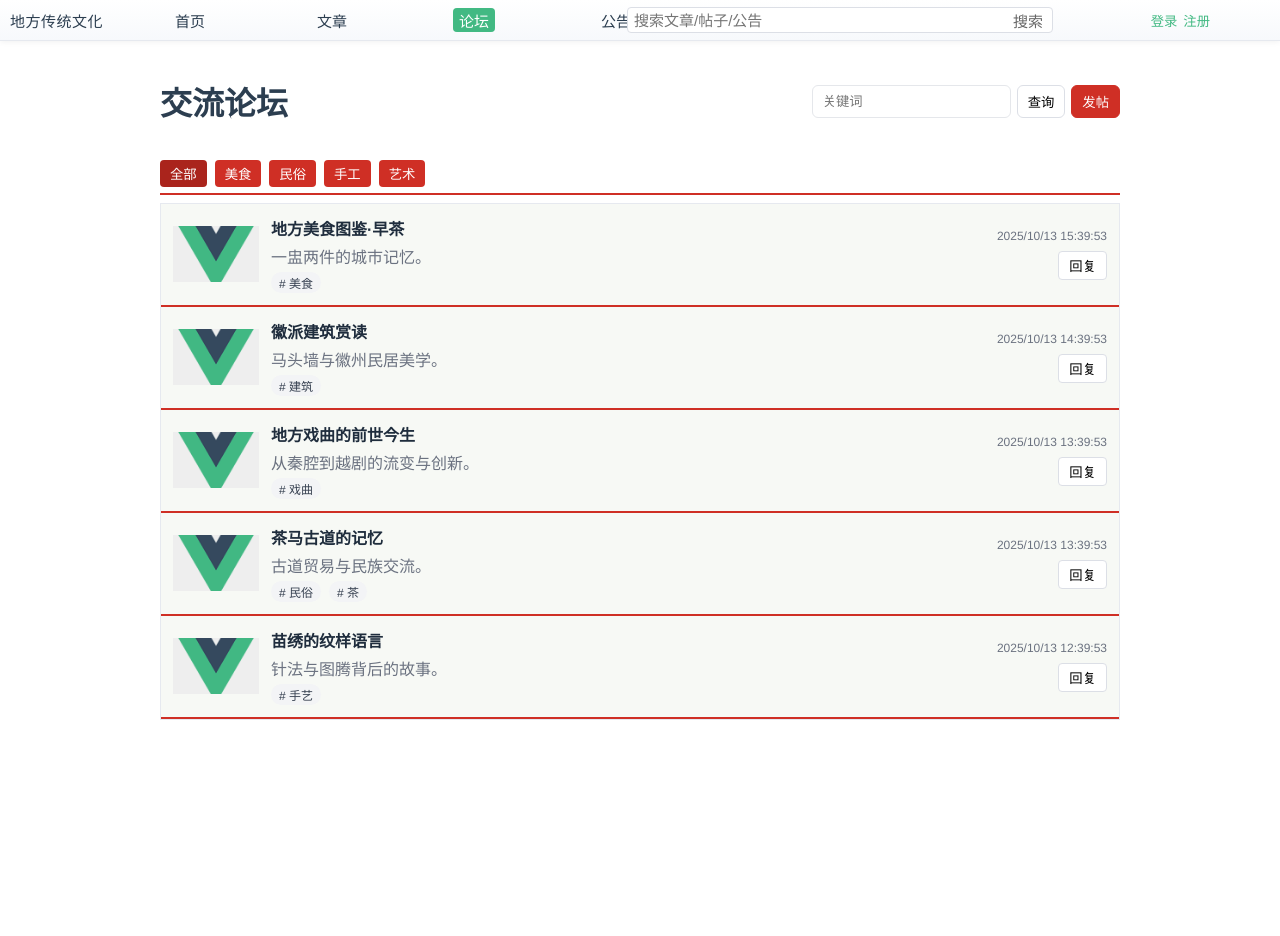
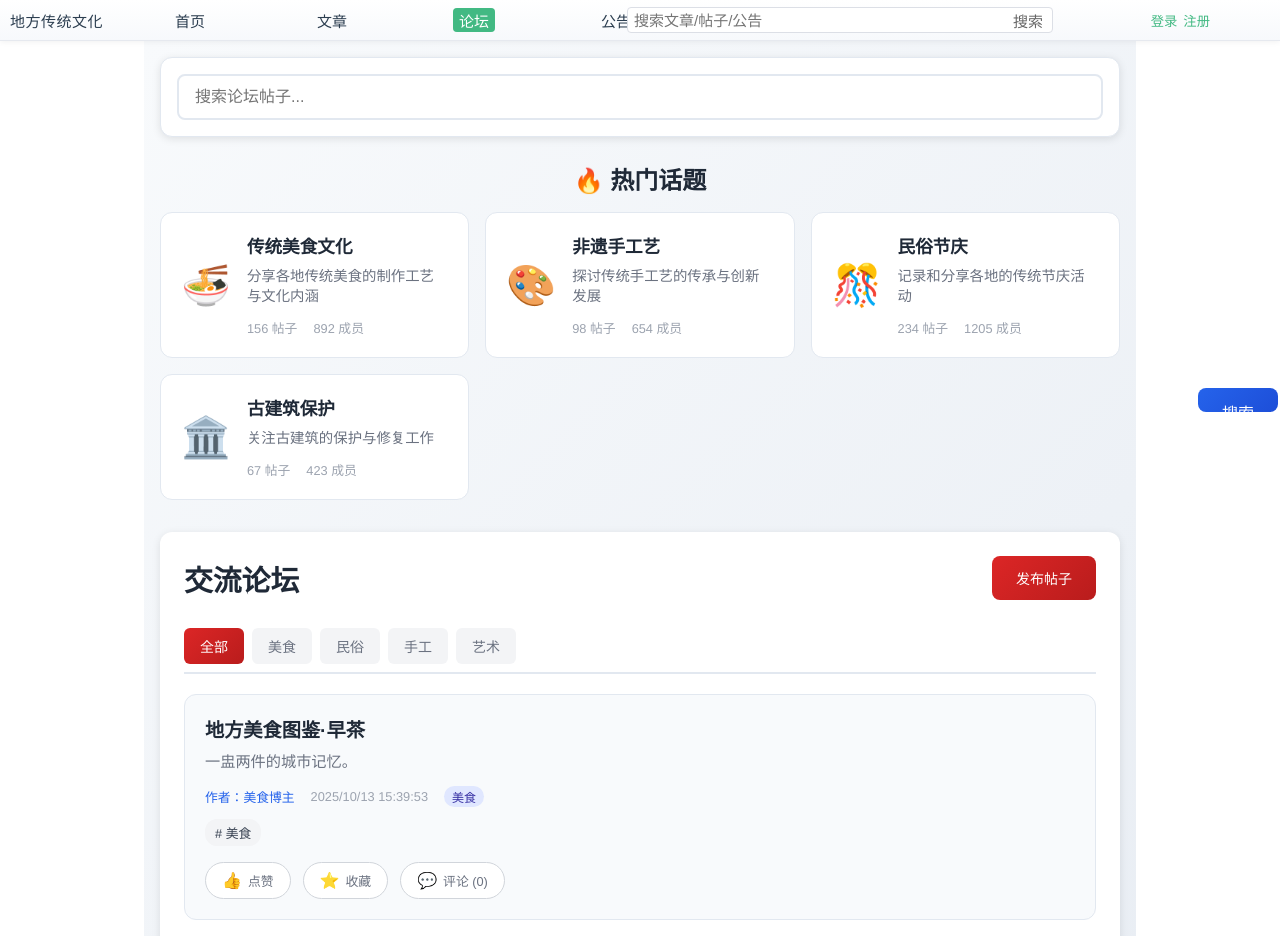
Before and after one commit to LXY804/localculture, a Vue app in the folder vue2-app/: page /#/forum in a window 1280 px wide. Shown: the top 936 px of the page. Before the commit the page ends 800 px from the top, so only its background shows below. Built offline with nearby package versions, Linux system fonts and the light colour scheme.

Commit message:
论坛页面完善
在论坛页面添加热门话题和交互功能；更新script部分，添加Vuex集成和新的数据；修复重复的computed；使用现有的Modal组件实现基本论坛交互功能。

```diff
--- a/vue2-app/src/views/Forum.vue
+++ b/vue2-app/src/views/Forum.vue
@@ -1,31 +1,85 @@
 <template>
   <div class="page">
-    <div class="header">
-      <h1>交流论坛</h1>
-      <div class="searchbar">
-        <input v-model="q" placeholder="关键词" @keyup.enter="applyFilter" />
-        <button @click="applyFilter">查询</button>
-        <button class="publish-btn" @click="openPostModal">发帖</button>
+    <!-- 搜索区域 -->
+    <div class="search-section">
+      <input v-model="q" class="search-input" placeholder="搜索论坛帖子..." @keyup.enter="applyFilter" />
+      <button class="search-btn" @click="applyFilter">搜索</button>
+    </div>
+
+    <!-- 热门话题区域 -->
+    <div class="hot-topics-section">
+      <h2 class="section-title">🔥 热门话题</h2>
+      <div class="hot-topics-grid">
+        <div
+          v-for="topic in hotTopics"
+          :key="topic.id"
+          class="hot-topic-card"
+          @click="enterTopic(topic)"
+        >
+          <div class="topic-icon">{{ topic.icon }}</div>
+          <div class="topic-info">
+            <h3 class="topic-title">{{ topic.title }}</h3>
+            <p class="topic-desc">{{ topic.description }}</p>
+            <div class="topic-stats">
+              <span class="stat">{{ topic.postCount }} 帖子</span>
+              <span class="stat">{{ topic.memberCount }} 成员</span>
+            </div>
+          </div>
+        </div>
       </div>
     </div>
 
-    <div class="tabs">
-      <button v-for="c in categories" :key="c.key" class="tab" :class="{ active: c.key===current }" @click="switchCat(c.key)">{{ c.name }}</button>
-    </div>
+    <!-- 论坛主区域 -->
+    <div class="forum-main">
+      <div class="forum-header">
+        <h1>交流论坛</h1>
+        <button class="publish-btn" @click="openPostModal">发布帖子</button>
+      </div>
 
-    <div class="list">
-      <div v-for="p in presented" :key="p.id" class="row">
-        <img class="thumb" :src="p.img" alt="thumb" />
-        <div class="info">
-          <div class="title">{{ p.title }}</div>
-          <div class="brief">{{ p.brief }}</div>
-          <div class="tags">
+      <div class="tabs">
+        <button v-for="c in categories" :key="c.key" class="tab" :class="{ active: c.key===current }" @click="switchCat(c.key)">{{ c.name }}</button>
+      </div>
+
+      <div class="posts-list">
+        <div v-for="p in presented" :key="p.id" class="post-card">
+          <div class="post-header">
+            <div class="post-info">
+              <h3 class="post-title" @click="goToPostDetail(p.id)">{{ p.title }}</h3>
+              <p class="post-brief">{{ p.brief }}</p>
+              <div class="post-meta">
+                <span class="post-author">作者：{{ p.author }}</span>
+                <span class="post-date">{{ formatDate(p.date) }}</span>
+                <span class="post-category">{{ getCategoryName(p.cat) }}</span>
+              </div>
+            </div>
+          </div>
+
+          <div class="post-tags" v-if="p.tags && p.tags.length">
             <span class="tag" v-for="t in p.tags" :key="t"># {{ t }}</span>
           </div>
-        </div>
-        <div class="meta">
-          <div>{{ formatDate(p.date) }}</div>
-          <button class="reply-btn" @click="openReplyModal(p)">回复</button>
+
+          <div class="post-actions">
+            <button
+              class="action-btn like-btn"
+              :class="{ active: isLiked(p.id) }"
+              @click.stop="toggleLike(p.id)"
+            >
+              <span class="btn-icon">👍</span>
+              <span class="btn-text">{{ isLiked(p.id) ? '已赞' : '点赞' }}</span>
+            </button>
+            <button
+              class="action-btn favorite-btn"
+              :class="{ active: isFavorited(p.id) }"
+              @click.stop="toggleFavorite(p.id)"
+            >
+              <span class="btn-icon">⭐</span>
+              <span class="btn-text">{{ isFavorited(p.id) ? '已收藏' : '收藏' }}</span>
+            </button>
+            <button class="action-btn comment-btn" @click.stop="goToPostDetail(p.id)">
+              <span class="btn-icon">💬</span>
+              <span class="btn-text">评论 ({{ getCommentCount(p.id) }})</span>
+            </button>
+          </div>
         </div>
       </div>
     </div>
@@ -69,8 +123,9 @@
 </template>
 
 <script>
-import cover from '@/assets/logo.png'
 import BaseModal from '@/components/Modal.vue'
+import { mapGetters, mapActions } from 'vuex'
+
 export default {
   name: 'ForumPage',
   components: { BaseModal },
@@ -85,12 +140,46 @@ export default {
         { key: 'craft', name: '手工' },
         { key: 'art', name: '艺术' },
       ],
+      hotTopics: [
+        {
+          id: 'topic1',
+          title: '传统美食文化',
+          description: '分享各地传统美食的制作工艺与文化内涵',
+          icon: '🍜',
+          postCount: 156,
+          memberCount: 892
+        },
+        {
+          id: 'topic2',
+          title: '非遗手工艺',
+          description: '探讨传统手工艺的传承与创新发展',
+          icon: '🎨',
+          postCount: 98,
+          memberCount: 654
+        },
+        {
+          id: 'topic3',
+          title: '民俗节庆',
+          description: '记录和分享各地的传统节庆活动',
+          icon: '🎊',
+          postCount: 234,
+          memberCount: 1205
+        },
+        {
+          id: 'topic4',
+          title: '古建筑保护',
+          description: '关注古建筑的保护与修复工作',
+          icon: '🏛️',
+          postCount: 67,
+          memberCount: 423
+        }
+      ],
       posts: [
-        { id: 'f1', title: '地方戏曲的前世今生', brief: '从秦腔到越剧的流变与创新。', tags: ['戏曲'], cat: 'art', img: cover, date: '2025-10-13T13:39:53' },
-        { id: 'f2', title: '徽派建筑赏读', brief: '马头墙与徽州民居美学。', tags: ['建筑'], cat: 'art', img: cover, date: '2025-10-13T14:39:53' },
-        { id: 'f3', title: '茶马古道的记忆', brief: '古道贸易与民族交流。', tags: ['民俗','茶'], cat: 'folk', img: cover, date: '2025-10-13T13:39:53' },
-        { id: 'f4', title: '苗绣的纹样语言', brief: '针法与图腾背后的故事。', tags: ['手艺'], cat: 'craft', img: cover, date: '2025-10-13T12:39:53' },
-        { id: 'f5', title: '地方美食图鉴·早茶', brief: '一盅两件的城市记忆。', tags: ['美食'], cat: 'food', img: cover, date: '2025-10-13T15:39:53' },
+        { id: 'f1', title: '地方戏曲的前世今生', brief: '从秦腔到越剧的流变与创新。', tags: ['戏曲'], cat: 'art', author: '戏曲爱好者', date: '2025-10-13T13:39:53' },
+        { id: 'f2', title: '徽派建筑赏读', brief: '马头墙与徽州民居美学。', tags: ['建筑'], cat: 'art', author: '建筑学者', date: '2025-10-13T14:39:53' },
+        { id: 'f3', title: '茶马古道的记忆', brief: '古道贸易与民族交流。', tags: ['民俗','茶'], cat: 'folk', author: '历史研究者', date: '2025-10-13T13:39:53' },
+        { id: 'f4', title: '苗绣的纹样语言', brief: '针法与图腾背后的故事。', tags: ['手艺'], cat: 'craft', author: '手工艺人', date: '2025-10-13T12:39:53' },
+        { id: 'f5', title: '地方美食图鉴·早茶', brief: '一盅两件的城市记忆。', tags: ['美食'], cat: 'food', author: '美食博主', date: '2025-10-13T15:39:53' },
       ],
       showPostModal: false,
       newPost: { cat: 'all', title: '', brief: '' },
@@ -100,6 +189,7 @@ export default {
     }
   },
   computed: {
+    ...mapGetters(['isLiked', 'isFavorited', 'getCommentsByArticle']),
     filtered() {
       const q = (this.q || '').toLowerCase()
       return this.posts.filter(p =>
@@ -112,6 +202,7 @@ export default {
     }
   },
   methods: {
+    ...mapActions(['toggleLike', 'toggleFavorite']),
     switchCat(key) { this.current = key },
     applyFilter() {},
     openPostModal() { this.showPostModal = true },
@@ -123,7 +214,7 @@ export default {
         brief: this.newPost.brief,
         tags: [],
         cat: this.newPost.cat || 'all',
-        img: cover,
+        author: this.$store.getters.username || '匿名用户',
         date: new Date().toISOString(),
       }
       this.posts.unshift(post)
@@ -141,37 +232,401 @@ export default {
     formatDate(iso) {
       const d = new Date(iso); const p=n=>String(n).padStart(2,'0')
       return `${d.getFullYear()}/${p(d.getMonth()+1)}/${p(d.getDate())} ${p(d.getHours())}:${p(d.getMinutes())}:${p(d.getSeconds())}`
+    },
+    getCategoryName(catKey) {
+      const category = this.categories.find(c => c.key === catKey)
+      return category ? category.name : '未知'
+    },
+    getCommentCount(postId) {
+      return this.$store.getters.getCommentsByArticle(postId).length
+    },
+    toggleLike(postId) {
+      this.$store.dispatch('toggleLike', postId)
+    },
+    toggleFavorite(postId) {
+      this.$store.dispatch('toggleFavorite', postId)
+    },
+    enterTopic(topic) {
+      // 进入话题页面，这里可以跳转到话题详情或过滤相关帖子
+      this.current = topic.id
+      alert(`进入话题：${topic.title}`)
+    },
+    goToPostDetail(postId) {
+      // 跳转到帖子详情页面
+      this.$router.push({ name: 'forum-post-detail', params: { id: postId } })
     }
   }
 }
 </script>
 
 <style scoped>
-.page { padding: 16px; width: 75%; margin: 0 auto; }
-.header { display: flex; align-items: center; justify-content: space-between; margin-bottom: 8px; }
-.searchbar { display: inline-flex; gap: 6px; }
-.searchbar input { padding: 6px 10px; border: 1px solid #e5e7eb; border-radius: 6px; }
-.searchbar button { padding: 6px 10px; border: 1px solid #dcdfe6; background: #fff; border-radius: 6px; cursor: pointer; }
-.publish-btn { background: #cf2f25 !important; color: #fff !important; border-color: #cf2f25 !important; }
+.page {
+  padding: 16px;
+  width: 75%;
+  margin: 0 auto;
+  background: linear-gradient(135deg, #f8fafc 0%, #e2e8f0 100%);
+  min-height: 100vh;
+}
 
-.tabs { display: flex; gap: 8px; border-bottom: 2px solid #cf2f25; padding: 6px 0; margin-bottom: 8px; }
-.tab { padding: 4px 10px; border-radius: 4px; background: #cf2f25; color: #fff; border: none; cursor: pointer; }
-.tab.active { background: #aa241c; }
+/* 搜索区域 */
+.search-section {
+  display: flex;
+  gap: 12px;
+  margin-bottom: 24px;
+  padding: 16px;
+  background: #ffffff;
+  border-radius: 12px;
+  border: 1px solid #e2e8f0;
+  box-shadow: 0 2px 8px rgba(0, 0, 0, 0.1);
+}
 
-.list { background: #f7f9f5; border: 1px solid #e6e9ef; }
-.row { display: grid; grid-template-columns: 86px 1fr auto; align-items: center; gap: 12px; padding: 12px; border-bottom: 2px solid #cf2f25; }
-.thumb { width: 86px; height: 56px; object-fit: cover; background: #eee; }
-.info { overflow: hidden; }
-.title { font-weight: 700; color: #1f2d3d; margin-bottom: 4px; white-space: nowrap; overflow: hidden; text-overflow: ellipsis; }
-.brief { color: #6b7280; white-space: nowrap; overflow: hidden; text-overflow: ellipsis; }
-.tags { margin-top: 4px; display: flex; gap: 8px; }
-.tag { background: #f3f4f6; border-radius: 12px; padding: 2px 8px; font-size: 12px; color: #374151; }
-.meta { color: #6b7280; font-size: 12px; display: grid; gap: 8px; justify-items: end; }
-.reply-btn { border: 1px solid #dcdfe6; background: #fff; border-radius: 4px; padding: 4px 10px; cursor: pointer; }
-.reply-btn:hover { background: #f2f3f5; }
+.search-input {
+  flex: 1;
+  padding: 12px 16px;
+  border: 2px solid #e2e8f0;
+  border-radius: 8px;
+  font-size: 16px;
+  transition: border-color 0.2s ease;
+}
 
+.search-input:focus {
+  outline: none;
+  border-color: #2563eb;
+  box-shadow: 0 0 0 3px rgba(37, 99, 235, 0.1);
+}
+
+.search-btn {
+  padding: 12px 24px;
+  background: linear-gradient(135deg, #2563eb 0%, #1d4ed8 100%);
+  color: white;
+  border: none;
+  border-radius: 8px;
+  font-size: 16px;
+  font-weight: 500;
+  cursor: pointer;
+  transition: all 0.2s ease;
+}
+
+.search-btn:hover {
+  transform: translateY(-2px);
+  box-shadow: 0 8px 20px rgba(37, 99, 235, 0.3);
+}
+
+/* 热门话题区域 */
+.hot-topics-section {
+  margin-bottom: 32px;
+}
+
+.section-title {
+  color: #1f2937;
+  font-size: 1.5rem;
+  font-weight: 700;
+  margin-bottom: 16px;
+  text-align: center;
+}
+
+.hot-topics-grid {
+  display: grid;
+  grid-template-columns: repeat(auto-fit, minmax(280px, 1fr));
+  gap: 16px;
+}
+
+.hot-topic-card {
+  background: #ffffff;
+  border-radius: 12px;
+  padding: 20px;
+  border: 1px solid #e2e8f0;
+  cursor: pointer;
+  transition: all 0.3s ease;
+  display: flex;
+  align-items: center;
+  gap: 16px;
+}
+
+.hot-topic-card:hover {
+  transform: translateY(-4px);
+  box-shadow: 0 12px 24px rgba(0, 0, 0, 0.15);
+  border-color: #2563eb;
+}
+
+.topic-icon {
+  font-size: 2.5rem;
+  flex-shrink: 0;
+}
+
+.topic-info {
+  flex: 1;
+}
+
+.topic-title {
+  color: #1f2937;
+  font-size: 1.1rem;
+  font-weight: 600;
+  margin: 0 0 8px 0;
+}
+
+.topic-desc {
+  color: #6b7280;
+  font-size: 0.9rem;
+  margin: 0 0 12px 0;
+  line-height: 1.4;
+}
+
+.topic-stats {
+  display: flex;
+  gap: 16px;
+}
+
+.stat {
+  color: #9ca3af;
+  font-size: 0.8rem;
+  font-weight: 500;
+}
+
+/* 论坛主区域 */
+.forum-main {
+  background: #ffffff;
+  border-radius: 12px;
+  padding: 24px;
+  box-shadow: 0 2px 8px rgba(0, 0, 0, 0.1);
+}
+
+.forum-header {
+  display: flex;
+  align-items: center;
+  justify-content: space-between;
+  margin-bottom: 20px;
+}
+
+.forum-header h1 {
+  color: #1f2937;
+  font-size: 1.8rem;
+  font-weight: 700;
+  margin: 0;
+}
+
+.publish-btn {
+  background: linear-gradient(135deg, #dc2626 0%, #b91c1c 100%);
+  color: white;
+  border: none;
+  padding: 12px 24px;
+  border-radius: 8px;
+  font-size: 14px;
+  font-weight: 500;
+  cursor: pointer;
+  transition: all 0.2s ease;
+}
+
+.publish-btn:hover {
+  transform: translateY(-2px);
+  box-shadow: 0 8px 20px rgba(220, 38, 38, 0.3);
+}
+
+/* 分类标签 */
+.tabs {
+  display: flex;
+  gap: 8px;
+  border-bottom: 2px solid #e2e8f0;
+  padding: 8px 0;
+  margin-bottom: 20px;
+}
+
+.tab {
+  padding: 8px 16px;
+  border-radius: 6px;
+  background: #f3f4f6;
+  color: #6b7280;
+  border: none;
+  cursor: pointer;
+  font-size: 14px;
+  font-weight: 500;
+  transition: all 0.2s ease;
+}
+
+.tab:hover {
+  background: #e5e7eb;
+  color: #374151;
+}
+
+.tab.active {
+  background: linear-gradient(135deg, #dc2626 0%, #b91c1c 100%);
+  color: white;
+}
+
+/* 帖子列表 */
+.posts-list {
+  display: flex;
+  flex-direction: column;
+  gap: 16px;
+}
+
+.post-card {
+  background: #f8fafc;
+  border: 1px solid #e2e8f0;
+  border-radius: 12px;
+  padding: 20px;
+  transition: all 0.2s ease;
+}
+
+.post-card:hover {
+  background: #f1f5f9;
+  border-color: #cbd5e1;
+  transform: translateY(-2px);
+  box-shadow: 0 4px 12px rgba(0, 0, 0, 0.1);
+}
+
+.post-header {
+  margin-bottom: 12px;
+}
+
+.post-title {
+  color: #1f2937;
+  font-size: 1.2rem;
+  font-weight: 600;
+  margin: 0 0 8px 0;
+  cursor: pointer;
+  transition: color 0.2s ease;
+}
+
+.post-title:hover {
+  color: #2563eb;
+}
+
+.post-brief {
+  color: #6b7280;
+  font-size: 0.95rem;
+  line-height: 1.5;
+  margin: 0 0 12px 0;
+}
+
+.post-meta {
+  display: flex;
+  gap: 16px;
+  align-items: center;
+  font-size: 0.8rem;
+  color: #9ca3af;
+}
+
+.post-author {
+  color: #2563eb;
+  font-weight: 500;
+}
+
+.post-category {
+  background: #e0e7ff;
+  color: #3730a3;
+  padding: 2px 8px;
+  border-radius: 12px;
+  font-size: 0.75rem;
+  font-weight: 500;
+}
+
+.post-tags {
+  margin-bottom: 16px;
+  display: flex;
+  gap: 8px;
+  flex-wrap: wrap;
+}
+
+.tag {
+  background: #f3f4f6;
+  color: #374151;
+  padding: 4px 10px;
+  border-radius: 12px;
+  font-size: 0.8rem;
+  font-weight: 500;
+}
+
+/* 帖子操作按钮 */
+.post-actions {
+  display: flex;
+  gap: 12px;
+  align-items: center;
+}
+
+.action-btn {
+  display: flex;
+  align-items: center;
+  gap: 6px;
+  padding: 8px 16px;
+  border: 1px solid #d1d5db;
+  background: #ffffff;
+  border-radius: 20px;
+  cursor: pointer;
+  font-size: 0.85rem;
+  font-weight: 500;
+  transition: all 0.2s ease;
+  color: #6b7280;
+}
+
+.action-btn:hover {
+  background: #f9fafb;
+  transform: translateY(-1px);
+}
+
+.action-btn.active {
+  color: white;
+}
+
+.like-btn.active {
+  background: linear-gradient(135deg, #ff6b6b 0%, #ee5a24 100%);
+  border-color: #ff6b6b;
+}
+
+.favorite-btn.active {
+  background: linear-gradient(135deg, #feca57 0%, #ff9ff3 100%);
+  border-color: #feca57;
+}
+
+.comment-btn:hover {
+  background: #e0f2fe;
+  border-color: #0ea5e9;
+  color: #0ea5e9;
+}
+
+.btn-icon {
+  font-size: 1rem;
+}
+
+.btn-text {
+  font-size: 0.8rem;
+}
+
+/* 表单样式 */
 .form-col { display: grid; gap: 10px; }
-.form-col input, .form-col textarea, .form-col select { width: 100%; padding: 8px 10px; border: 1px solid #e5e7eb; border-radius: 6px; }
+.form-col input, .form-col textarea, .form-col select {
+  width: 100%;
+  padding: 8px 10px;
+  border: 1px solid #e5e7eb;
+  border-radius: 6px;
+}
 .dialog-actions { display: flex; gap: 8px; justify-content: flex-end; }
 .dialog-actions .ghost { background: #f3f4f6; border: 1px solid #e5e7eb; }
+
+/* 响应式设计 */
+@media (max-width: 768px) {
+  .page {
+    width: 95%;
+    padding: 12px;
+  }
+
+  .hot-topics-grid {
+    grid-template-columns: 1fr;
+  }
+
+  .hot-topic-card {
+    flex-direction: column;
+    text-align: center;
+  }
+
+  .post-actions {
+    flex-wrap: wrap;
+  }
+
+  .action-btn {
+    flex: 1;
+    min-width: 120px;
+    justify-content: center;
+  }
+}
 </style>
```
